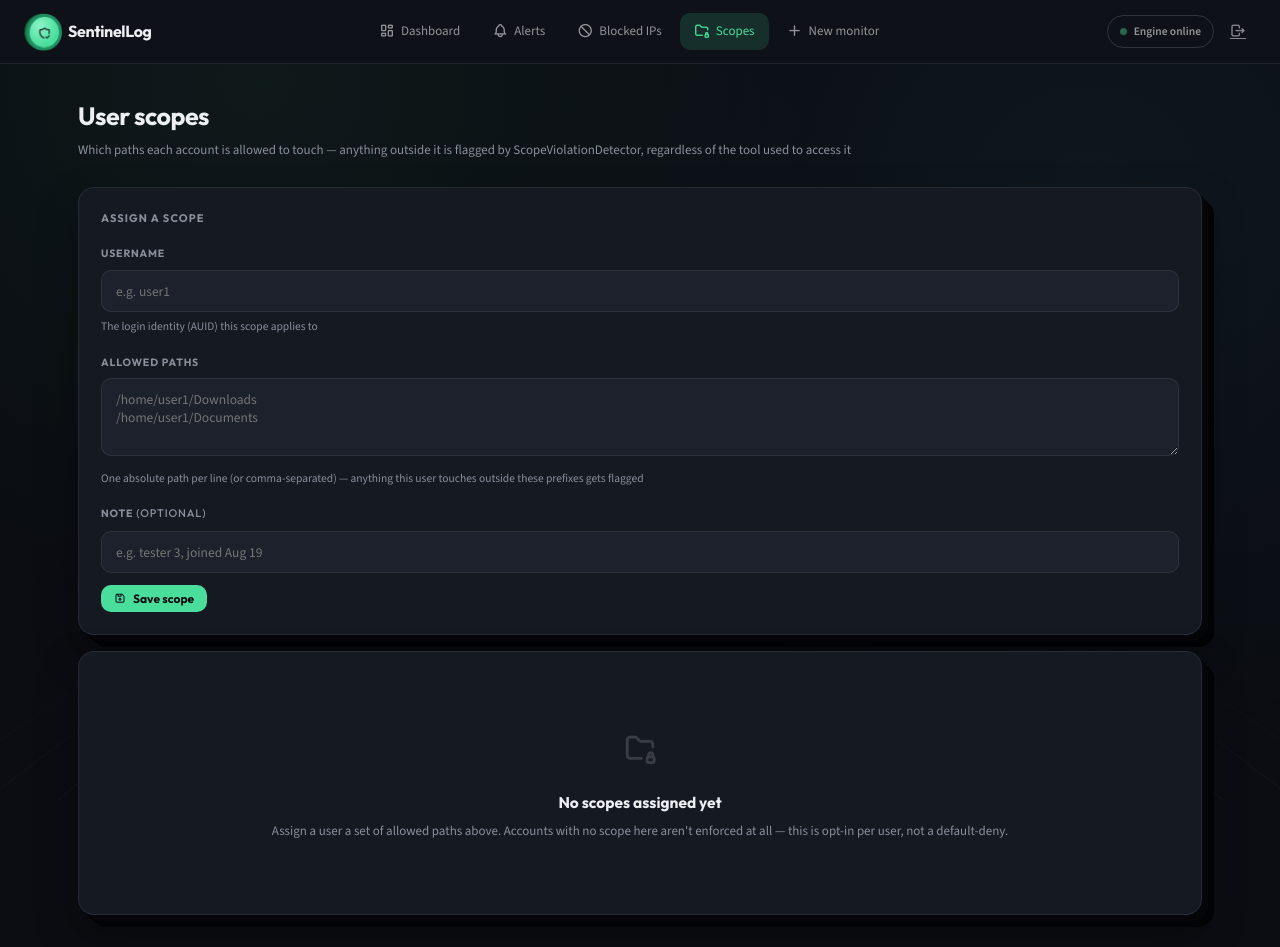
After one commit to IbrahimAbdulqadir/Sentinellog, a Flask app: page /scopes in a window 1280 px wide. The commit adds this page. Run offline with Flask 3, Linux system fonts and the light colour scheme; a user stored in the database is signed in.

Commit message:
Move user scopes from a hardcoded dict into the DB and dashboard
Adds a UserScope model (username -> allowed path prefixes + note), a
/scopes dashboard page to assign/remove them, and /api/scopes endpoints
to save and delete. UnifiedMonitor now accepts a `scopes` override, and
app.py's monitor worker loads it fresh from the DB on every session start
instead of using detection_w2's hardcoded USER_SCOPES, which now only
serves as the fallback default for direct/test usage.

Verified with an isolated sqlite round-trip (create/fetch/list) and an
end-to-end UnifiedMonitor run using a DB-shaped scopes dict.

```diff
--- a/app.py
+++ b/app.py
@@ -13,7 +13,7 @@ from werkzeug.security import generate_password_hash, check_password_hash
 from core.unified import UnifiedMonitor, merge_line_sources
 from core.alerting import AlertDispatcher
 from core.behavior import check_login_behavior, check_command_behavior
-from models import db, AdminUser, MonitorSession, AlertRecord, BehaviorBaseline, IPBlock
+from models import db, AdminUser, MonitorSession, AlertRecord, BehaviorBaseline, IPBlock, UserScope
 from core.active_response import is_whitelisted, compute_duration, block_ip, unblock_ip
 
 load_dotenv()  # reads the .env file into environment variables
@@ -125,6 +125,46 @@ def alert_detail(alert_id):
 def blocks_board():
     records = IPBlock.query.order_by(IPBlock.id.desc()).all()
     return render_template('blocks.html', blocks=[r.to_dict() for r in records])
+
+@app.route('/scopes')
+@login_required
+def scopes_board():
+    records = UserScope.query.order_by(UserScope.username).all()
+    return render_template('scopes.html', scopes=[r.to_dict() for r in records])
+
+@app.route('/api/scopes', methods=['POST'])
+@login_required
+def api_save_scope():
+    data = request.json or {}
+    username = (data.get('username') or '').strip()
+    if not username:
+        return jsonify({'error': 'username is required'}), 400
+
+    raw_paths = data.get('paths', '')
+    if isinstance(raw_paths, str):
+        paths = [p.strip() for p in raw_paths.replace(',', '\n').split('\n') if p.strip()]
+    else:
+        paths = [p.strip() for p in raw_paths if p and p.strip()]
+    if not paths:
+        return jsonify({'error': 'at least one allowed path is required'}), 400
+
+    row = db.session.get(UserScope, username)
+    if not row:
+        row = UserScope(username=username, created_at=datetime.now().isoformat())
+        db.session.add(row)
+    row.paths_json = json.dumps(paths)
+    row.note = data.get('note', '')
+    db.session.commit()
+    return jsonify(row.to_dict())
+
+@app.route('/api/scopes/<username>/delete', methods=['POST'])
+@login_required
+def api_delete_scope(username):
+    row = db.session.get(UserScope, username)
+    if row:
+        db.session.delete(row)
+        db.session.commit()
+    return jsonify({'status': 'deleted'})
 
 
 # ─── Shared line-reading helper ─────────────────────────────────────────────
@@ -460,7 +500,8 @@ def _start_monitor_session(data):
                 # traversal, privilege escalation, and both behavioral baselines — runs
                 # together on every line, regardless of which format that line turns out
                 # to be. No upfront "what am I watching for" choice needed.
-                unified = UnifiedMonitor(on_event=on_event, on_alert=put_alert, on_behavior=on_behavior)
+                scopes = {r.username: r.paths for r in UserScope.query.all()}
+                unified = UnifiedMonitor(on_event=on_event, on_alert=put_alert, on_behavior=on_behavior, scopes=scopes)
 
                 if mode == 'agent':
                     for line in iter_agent_lines(session_id, is_running):
--- a/core/unified.py
+++ b/core/unified.py
@@ -75,7 +75,7 @@ class UnifiedMonitor:
     """Runs every detector together against whatever lines it's given, regardless
     of which file or format they came from."""
 
-    def __init__(self, on_event=None, on_alert=None, on_behavior=None):
+    def __init__(self, on_event=None, on_alert=None, on_behavior=None, scopes=None):
         self.brute_force = BruteForceDetector(threshold=5, window_seconds=60)
         self.suspicious_time = SuspiciousTimeDetector()
         self.notfound_flood = NotFoundFloodDetector(threshold=20, window_seconds=60)
@@ -83,7 +83,9 @@ class UnifiedMonitor:
         self.priv_esc = PrivilegeEscalationDetector()
         self.acct_switch = AccountSwitchDetector()
         self.rootshell_cmd = RootShellCommandDetector()
-        self.scope_violation = ScopeViolationDetector()
+        # `scopes` lets the caller (app.py) hand in DB-backed, dashboard-editable
+        # scopes instead of detection_w2's hardcoded USER_SCOPES default.
+        self.scope_violation = ScopeViolationDetector(scopes)
 
         self.on_event = on_event        # (kind, event) -> None
         self.on_alert = on_alert        # (Alert) -> None
--- a/templates/base.html
+++ b/templates/base.html
@@ -324,6 +324,9 @@
       <a href="/blocks" class="nav-link {% if '/blocks' in request.path %}active{% endif %}">
         <i class="ti ti-ban" aria-hidden="true"></i><span>Blocked IPs</span>
       </a>
+      <a href="/scopes" class="nav-link {% if '/scopes' in request.path %}active{% endif %}">
+        <i class="ti ti-folder-lock" aria-hidden="true"></i><span>Scopes</span>
+      </a>
       <a href="/monitor/new" class="nav-link {% if '/monitor/new' in request.path %}active{% endif %}">
         <i class="ti ti-plus" aria-hidden="true"></i><span>New monitor</span>
       </a>
--- /dev/null
+++ b/templates/scopes.html
@@ -0,0 +1,100 @@
+{% extends "base.html" %}
+{% block title %}Scopes — SentinelLog{% endblock %}
+
+{% block content %}
+<div class="page-head flex-between">
+  <div>
+    <div class="page-title">User scopes</div>
+    <div class="page-sub">Which paths each account is allowed to touch — anything outside it is flagged by ScopeViolationDetector, regardless of the tool used to access it</div>
+  </div>
+</div>
+
+<div class="card mb-16">
+  <div class="card-head">
+    <span class="card-title">Assign a scope</span>
+  </div>
+  <div class="form-group">
+    <label class="form-label">Username</label>
+    <input type="text" class="input" id="scopeUsername" placeholder="e.g. user1">
+    <div class="form-hint">The login identity (AUID) this scope applies to</div>
+  </div>
+  <div class="form-group">
+    <label class="form-label">Allowed paths</label>
+    <textarea class="input" id="scopePaths" rows="3" placeholder="/home/user1/Downloads&#10;/home/user1/Documents"></textarea>
+    <div class="form-hint">One absolute path per line (or comma-separated) — anything this user touches outside these prefixes gets flagged</div>
+  </div>
+  <div class="form-group" style="margin-bottom:12px">
+    <label class="form-label">Note <span style="font-size:11px;color:var(--text-muted);font-weight:400">(optional)</span></label>
+    <input type="text" class="input" id="scopeNote" placeholder="e.g. tester 3, joined Aug 19">
+  </div>
+  <button class="btn btn-primary btn-sm" onclick="saveScope()"><i class="ti ti-device-floppy" aria-hidden="true"></i> Save scope</button>
+  <span id="scopeError" style="color:var(--red);font-size:13px;margin-left:10px"></span>
+</div>
+
+{% if scopes %}
+<div style="display:flex;flex-direction:column;gap:10px" id="scopeList">
+  {% for s in scopes %}
+  <div class="card card-row" id="scope-{{ s.username }}">
+    <div style="display:flex;align-items:flex-start;justify-content:space-between;gap:14px">
+      <div style="display:flex;align-items:flex-start;gap:14px">
+        <div class="alert-icon warn" style="margin-top:2px">
+          <i class="ti ti-user-shield" aria-hidden="true"></i>
+        </div>
+        <div>
+          <div style="display:flex;align-items:center;gap:8px;margin-bottom:4px;flex-wrap:wrap">
+            <span style="font-size:14px;font-weight:600;color:var(--text)">{{ s.username }}</span>
+            <span class="pill pill-blue">{{ s.paths|length }} allowed path{{ '' if s.paths|length == 1 else 's' }}</span>
+          </div>
+          <div class="mono" style="font-size:13px;color:var(--text-muted)">{{ s.paths|join('  •  ') }}</div>
+          {% if s.note %}<div style="font-size:12px;color:var(--text-muted);margin-top:6px">{{ s.note }}</div>{% endif %}
+        </div>
+      </div>
+      <button class="btn btn-ghost btn-sm" onclick="deleteScope('{{ s.username }}')" title="Remove scope — this account will no longer be enforced">
+        <i class="ti ti-trash" aria-hidden="true"></i>
+      </button>
+    </div>
+  </div>
+  {% endfor %}
+</div>
+{% else %}
+<div class="card">
+  <div class="empty-state">
+    <div class="empty-state-icon"><i class="ti ti-folder-lock" aria-hidden="true"></i></div>
+    <div class="empty-state-title">No scopes assigned yet</div>
+    <div class="empty-state-text">Assign a user a set of allowed paths above. Accounts with no scope here aren't enforced at all — this is opt-in per user, not a default-deny.</div>
+  </div>
+</div>
+{% endif %}
+
+<script>
+async function saveScope() {
+  const username = document.getElementById('scopeUsername').value.trim();
+  const paths = document.getElementById('scopePaths').value.trim();
+  const note = document.getElementById('scopeNote').value.trim();
+  const errEl = document.getElementById('scopeError');
+  errEl.textContent = '';
+
+  if (!username || !paths) {
+    errEl.textContent = 'Username and at least one path are required.';
+    return;
+  }
+
+  const res = await fetch('/api/scopes', {
+    method: 'POST', headers: {'Content-Type': 'application/json'},
+    body: JSON.stringify({username, paths, note})
+  });
+  const d = await res.json();
+  if (!res.ok) {
+    errEl.textContent = d.error || 'Could not save scope.';
+    return;
+  }
+  window.location.reload();
+}
+
+async function deleteScope(username) {
+  await fetch(`/api/scopes/${encodeURIComponent(username)}/delete`, {method: 'POST'});
+  const row = document.getElementById(`scope-${username}`);
+  if (row) row.remove();
+}
+</script>
+{% endblock %}
```
Also changed, not shown: core/detection_w2.py (+6 -4 lines), models.py (+29 -0 lines).
